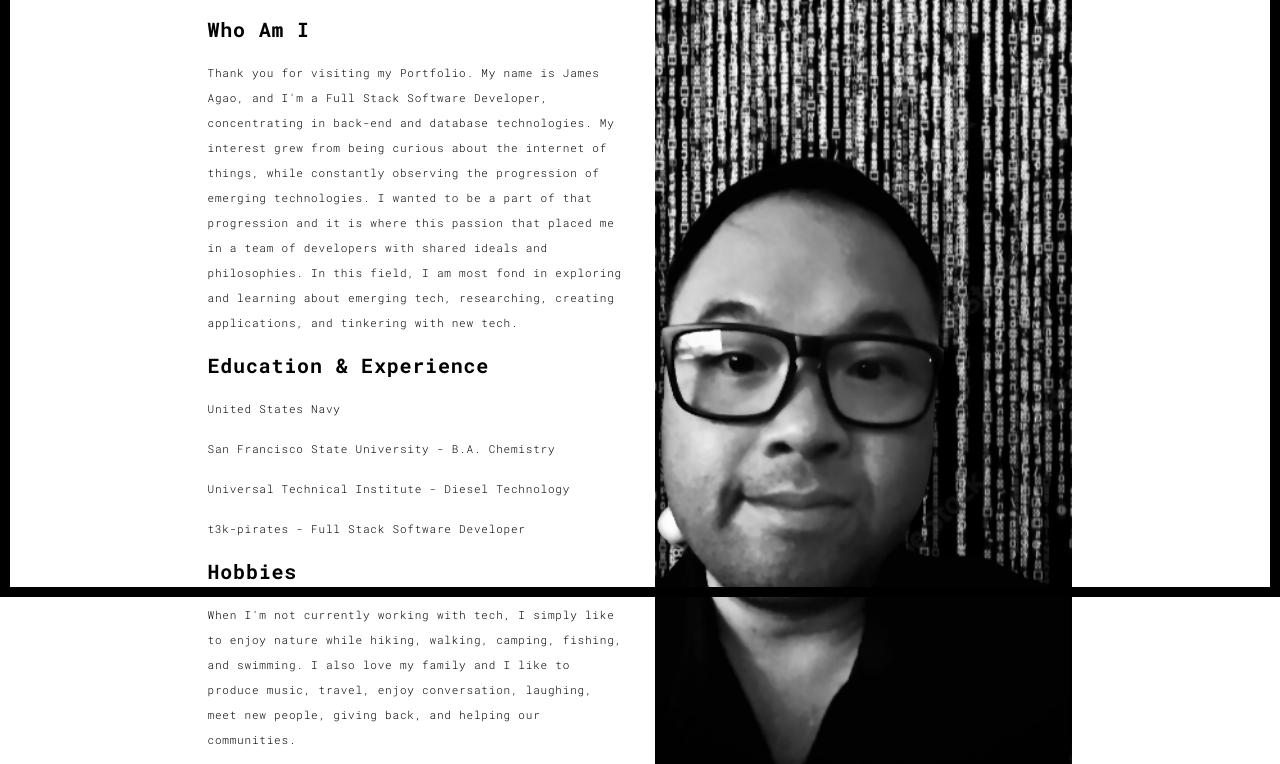
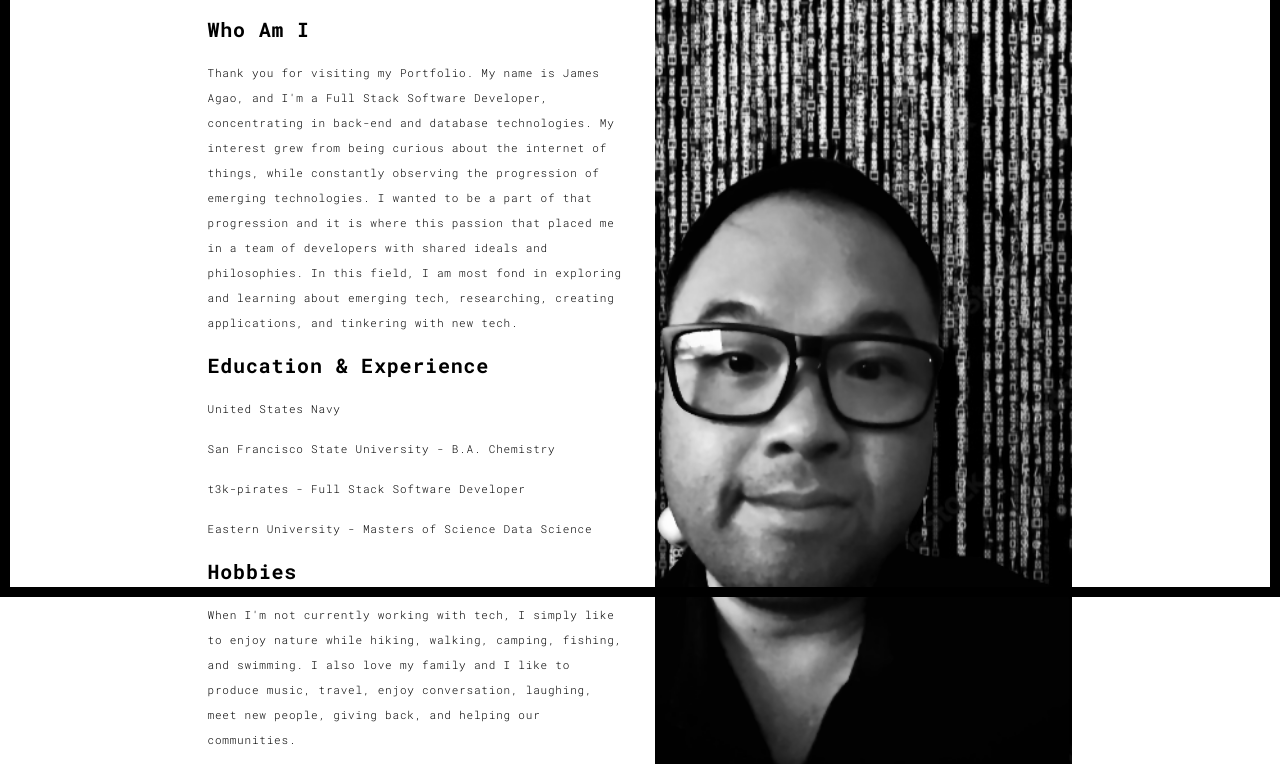
Before and after one commit to jsagao/portfo, a Flask app: page /about.html in a window 1280 px wide. Shown: the part 203-967 px from the top of the page. Run offline with Flask 2, Linux system fonts and the light colour scheme; some libraries are stand-ins or nearby versions.

Commit message:
commit changes

```diff
--- a/templates/about.html
+++ b/templates/about.html
@@ -89,8 +89,9 @@
                     <h3>Education & Experience</h3>
                     <p>United States Navy </p>
                     <p>San Francisco State University - B.A. Chemistry</p>
-                    <p>Universal Technical Institute - Diesel Technology</p>
+                    <!-- <p>Universal Technical Institute - Diesel Technology</p> -->
                     <p>t3k-pirates - Full Stack Software Developer</p>
+                    <p>Eastern University - Masters of Science Data Science</p>
 
                     <h3>Hobbies</h3>
                     <p>
```
